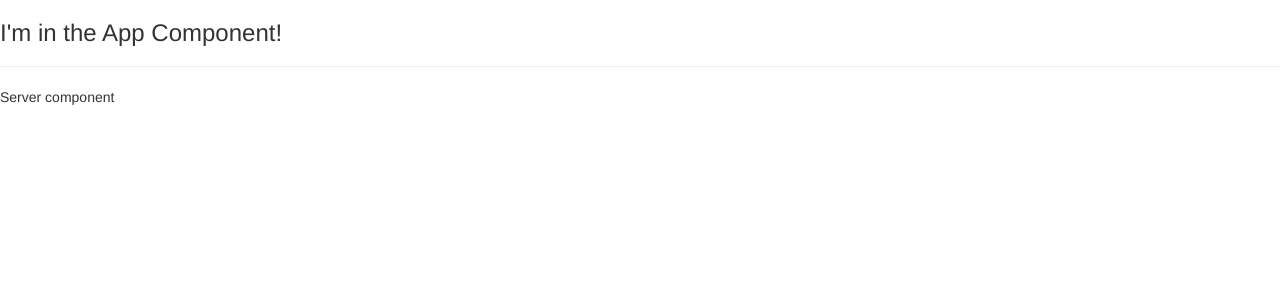
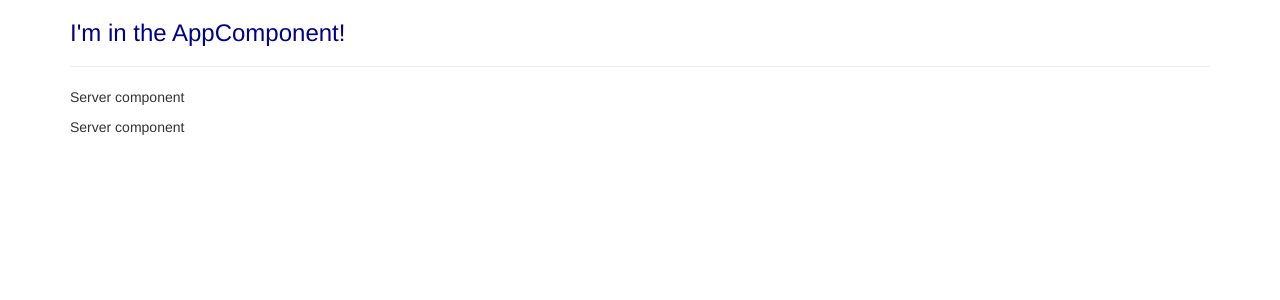
Before and after one commit to michaelvassilyevmvc/MaxAngBase, an Angular app: page / in a window 1280 px wide. Shown: the top 300 px of the page. Built offline with nearby package versions, Linux system fonts and the light colour scheme.

Commit message:
Ep20-23. Добавлен компонент app-servers. Добавлен стиль для app.component.css

```diff
--- a/src/app/app.component.css
+++ b/src/app/app.component.css
@@ -0,0 +1,3 @@
+h3{
+  color: darkblue;
+}
--- a/src/app/app.component.html
+++ b/src/app/app.component.html
@@ -1,3 +1,9 @@
-<h3>I'm in the App Component!</h3>
-<hr>
-<app-server></app-server>
+<div class="container">
+  <div class="row">
+    <div class="col-xs-12">
+      <h3>I'm in the AppComponent!</h3>
+      <hr>
+      <app-servers></app-servers>
+    </div>
+  </div>
+</div>
--- a/src/app/app.module.ts
+++ b/src/app/app.module.ts
@@ -4,11 +4,13 @@
 import { AppComponent } from './app.component';
 import {FormsModule} from "@angular/forms";
 import {ServerComponent} from "./server/server.component";
+import { ServersComponent } from './servers/servers.component';
 
 @NgModule({
   declarations: [
     AppComponent,
-    ServerComponent
+    ServerComponent,
+    ServersComponent
   ],
   imports: [
     BrowserModule,
--- /dev/null
+++ b/src/app/servers/servers.component.html
@@ -0,0 +1,2 @@
+<app-server></app-server>
+<app-server></app-server>
```
Also changed, not shown: src/app/servers/servers.component.ts (added, +10 -0 lines), src/app/servers/servers.component.css (added).
